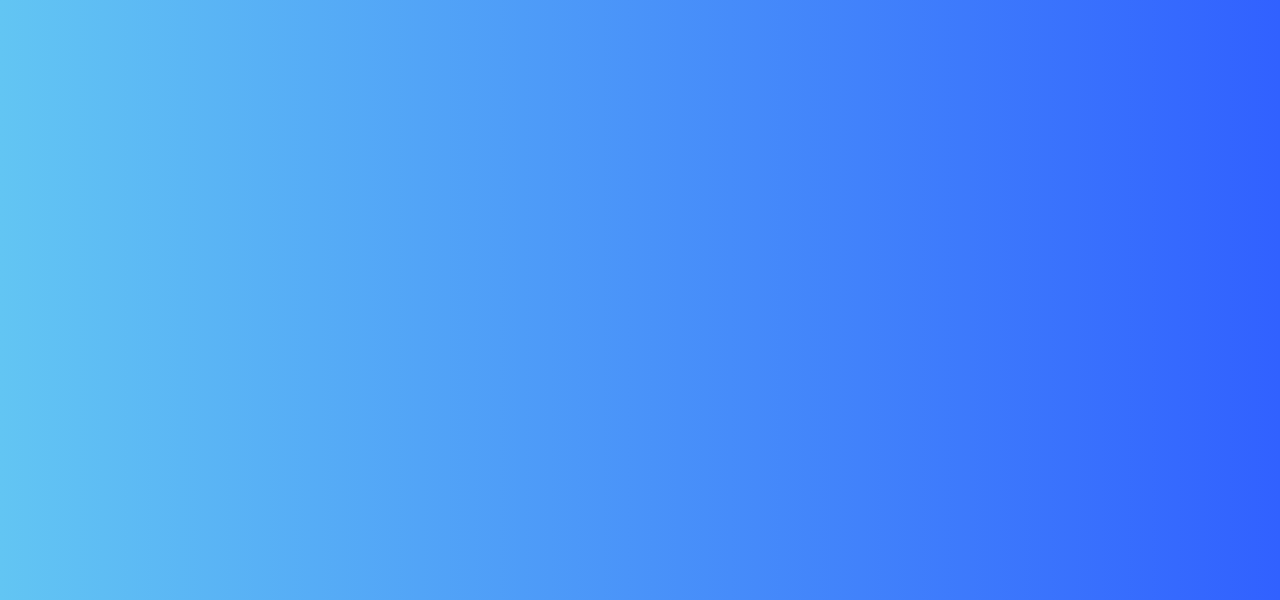
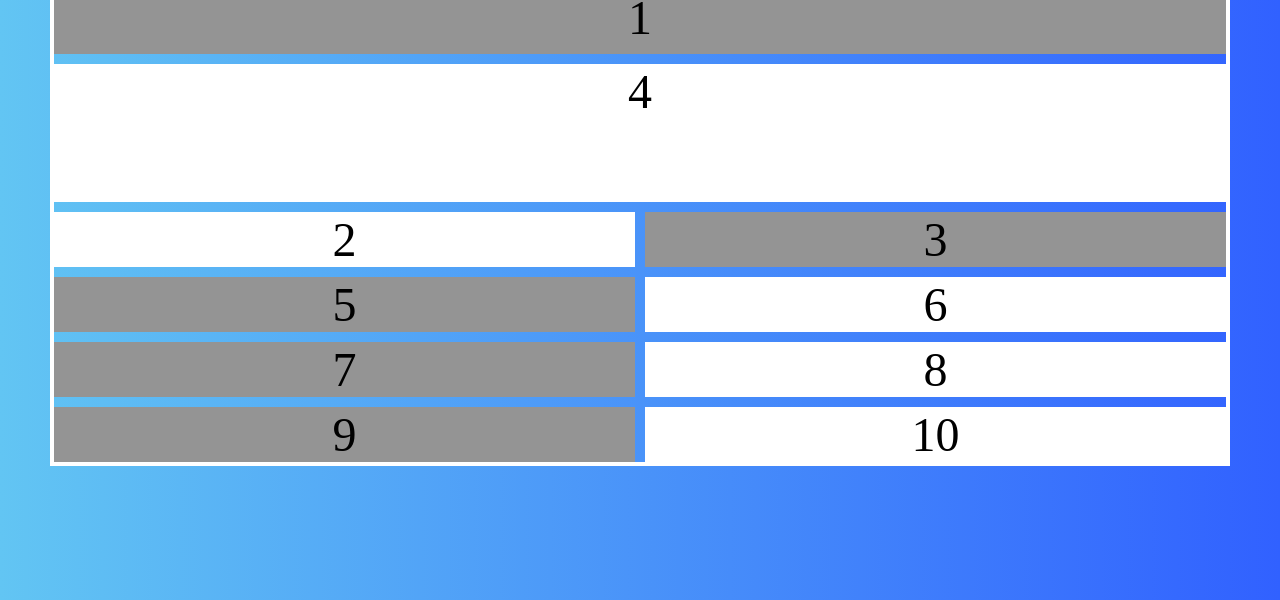
Before and after one commit to MrGuizao/100DaysOfCode, a plain HTML site: page html_css/Templates/01_Flexbox/pg/Gridsystem.html in a window 1280 px wide. Shown: the part 200-800 px from the top of the page. Drawn offline with Linux system fonts and the light colour scheme.

Commit message:
Grid Templates added

```diff
--- a/html_css/Templates/01_Flexbox/css/style.css
+++ b/html_css/Templates/01_Flexbox/css/style.css
@@ -28,7 +28,7 @@ header nav ul li a{
 }
 header h1{
     text-transform: uppercase;
-    padding: 50px 0;
+    padding: 20px 0;
     font-weight: 800;
     font-size: 4rem;
     text-align: center;
@@ -105,7 +105,40 @@ section.box > div{
     border: 2px solid rgb(255, 255, 255);
 
 }
-.align > li{background-color: brown; flex: 1; text-align: center; padding: 15px;}
+.align > li{background-color: brown; text-align: center; padding: 15px;}
 .a, .d{align-self: flex-end;}
-.b{align-self: center;}
-.c{align-self: flex-start;}
+.b{align-self: center; flex-grow: 3; order: 3;}
+.c{align-self: flex-start; flex-grow: 2; order: 1;}
+.a{order: 4;}
+.d{order: 2;}
+
+
+/*  GRID SYSTEM - GRID SYSTEM - GRID SYSTEM - GRID SYSTEM */
+/*  GRID SYSTEM - GRID SYSTEM - GRID SYSTEM - GRID SYSTEM */
+/*  GRID SYSTEM - GRID SYSTEM - GRID SYSTEM - GRID SYSTEM */
+/*  GRID SYSTEM - GRID SYSTEM - GRID SYSTEM - GRID SYSTEM */
+/*  GRID SYSTEM - GRID SYSTEM - GRID SYSTEM - GRID SYSTEM */
+
+
+.grid{
+    margin: 2px 50px;
+    height: 60%;
+    border: 4px solid rgb(255, 255, 255);
+    text-align: center;
+    font-size: 3em;
+    display: grid;
+    grid-template-columns: repeat(2, 1fr);
+    grid-template-rows: repeat(3, 1fr);
+    grid-gap: 10px;
+
+}
+.g-one{grid-column: 1 / 3;}
+.g-four{grid-column: 1 / 3; grid-row: 2 / 4;}
+
+
+.grid li:nth-child(odd){
+    background-color: rgb(148, 148, 148);
+}
+.grid li:nth-child(even){
+    background-color: rgb(255, 255, 255);
+}
--- a/html_css/Templates/01_Flexbox/pg/Gridsystem.html
+++ b/html_css/Templates/01_Flexbox/pg/Gridsystem.html
@@ -21,6 +21,19 @@
             </nav>
     </header>
 
+    <section class="grid">
+        <li class="g-one">1</li>
+        <li class="g-two">2</li>
+        <li class="g-three">3</li>
+        <li class="g-four">4</li>
+        <li class="g-five">5</li>
+        <li class="g-six">6</li>
+        <li class="g-seven">7</li>
+        <li class="g-eight">8</li>
+        <li class="g-nine">9</li>
+        <li class="g-ten">10</li>
+    </section>
+
 </body>
 
 </html>
```
Also changed, not shown: html_css/Templates/01_Flexbox/pg/flexbox.html (+1 -0 lines).
